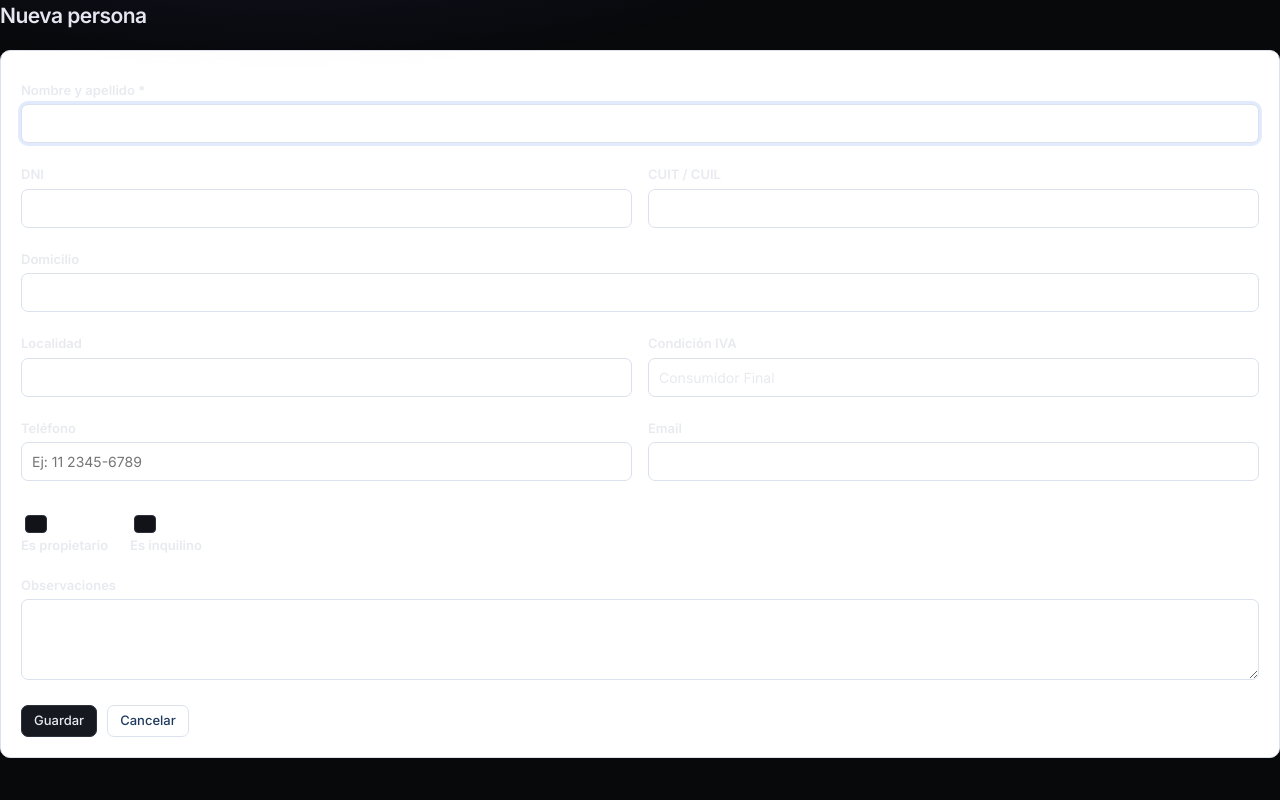
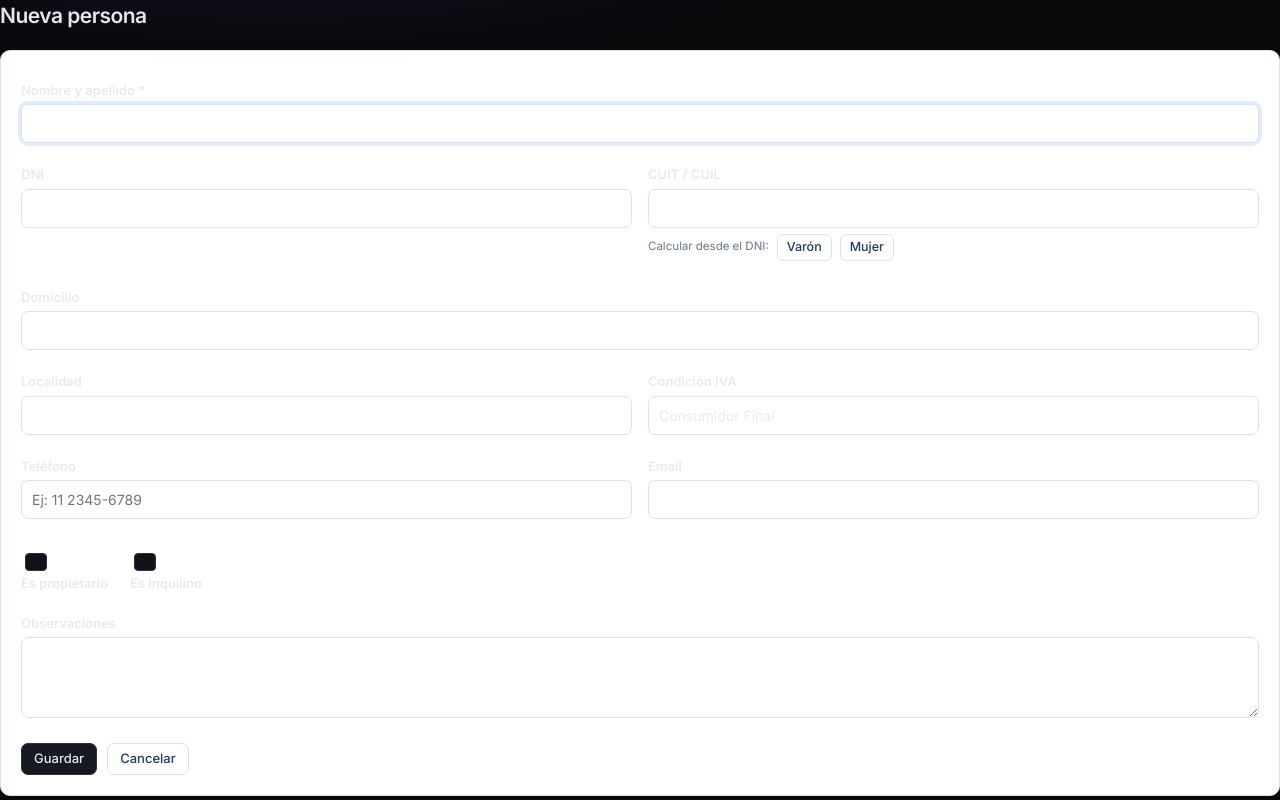
Before and after one commit to ditullioale/finart-alquileres, a Python web app: template app/templates/personas/form.html in a window 1280 px wide. Run offline with Jinja, Linux system fonts and the light colour scheme; the template is opened without the code that fills it, so the values that code supplies are empty.

Commit message:
Personas: botón "Calcular CUIT" (Varón/Mujer) en la ficha, en vez del Excel
Más simple que exportar un Excel para esto: en el formulario de
editar/crear persona, al lado de CUIT, dos botones "Varón"/"Mujer"
calculan el CUIT a partir del DNI ya cargado (mismo algoritmo que el
Excel de la vez pasada -- módulo 11, coeficientes 5,4,3,2,7,6,5,4,3,2,
con el caso especial de resto=1 -> prefijo 23 -- probado con los
mismos DNI de prueba, mismo resultado) y llenan el campo. No se
guarda solo: hay que confirmar y darle Guardar, igual que antes.

Sigue sin haber forma de adivinar el sexo -- lo elegís vos con el
botón -- por la misma razón de siempre: el prefijo no sale del DNI.

Dejé el export a Excel (personas.exportar_dni_sin_cuit) como estaba,
por si sirve para tener una vista de conjunto de quién falta. Avisar
si conviene sacarlo.

```diff
--- a/app/templates/personas/form.html
+++ b/app/templates/personas/form.html
@@ -7,8 +7,15 @@
   <div class="grid2">
     <div class="full"><label>Nombre y apellido *</label>
       <input name="nombre" value="{{ persona.nombre or '' }}" required autofocus></div>
-    <div><label>DNI</label><input name="dni" value="{{ persona.dni or '' }}"></div>
-    <div><label>CUIT / CUIL</label><input name="cuit" value="{{ persona.cuit or '' }}"></div>
+    <div><label>DNI</label><input name="dni" id="dni" value="{{ persona.dni or '' }}"></div>
+    <div><label>CUIT / CUIL</label>
+      <input name="cuit" id="cuit" value="{{ persona.cuit or '' }}">
+      <div style="display:flex;gap:8px;align-items:center;margin-top:6px;flex-wrap:wrap">
+        <span class="hint" style="margin:0">Calcular desde el DNI:</span>
+        <button type="button" class="btn sec sm" onclick="calcularCuit('M')">Varón</button>
+        <button type="button" class="btn sec sm" onclick="calcularCuit('F')">Mujer</button>
+      </div>
+      <span id="cuit-hint" class="hint"></span></div>
     <div class="full"><label>Domicilio</label>
       <input name="domicilio" value="{{ persona.domicilio or '' }}"></div>
     <div><label>Localidad</label><input name="localidad" value="{{ persona.localidad or '' }}"></div>
@@ -73,5 +80,37 @@ function actualizarCheck() {
 }
 telInput.addEventListener('input', actualizarCheck);
 actualizarCheck();
+
+// Calcular CUIT desde el DNI: no se puede derivar el prefijo (20 varón /
+// 27 mujer) del DNI solo -- depende del sexo registrado en AFIP, que no
+// guardamos -- así que lo elegís vos acá con el botón y se arma el CUIT
+// con el algoritmo oficial (módulo 11, coeficientes 5,4,3,2,7,6,5,4,3,2),
+// incluido el caso especial: si el resto da 1, el prefijo pasa a 23 y el
+// verificador es 9 (venía de varón) o 4 (venía de mujer). Solo llena el
+// campo -- se guarda recién cuando confirmás y le das Guardar.
+function calcularCuit(sexo) {
+  const hint = document.getElementById('cuit-hint');
+  const dni = (document.getElementById('dni').value || '').replace(/\D/g, '');
+  if (dni.length !== 7 && dni.length !== 8) {
+    hint.textContent = 'Cargá primero un DNI válido (7 u 8 dígitos) y probá de nuevo.';
+    hint.style.color = 'var(--err)';
+    return;
+  }
+  const dni8 = dni.padStart(8, '0');
+  const prefijo = sexo === 'M' ? '20' : '27';
+  const base = prefijo + dni8;
+  const coefs = [5, 4, 3, 2, 7, 6, 5, 4, 3, 2];
+  let suma = 0;
+  for (let i = 0; i < 10; i++) suma += parseInt(base[i], 10) * coefs[i];
+  const resto = suma % 11;
+  let prefFinal = prefijo, verif;
+  if (resto === 0) verif = 0;
+  else if (resto === 1) { prefFinal = '23'; verif = sexo === 'M' ? 9 : 4; }
+  else verif = 11 - resto;
+  document.getElementById('cuit').value = prefFinal + '-' + dni8 + '-' + verif;
+  hint.textContent = 'Calculado a partir del DNI (' + (sexo === 'M' ? 'varón' : 'mujer') +
+    '). Revisalo antes de guardar -- no confirma que sea el CUIT real de la persona, solo hace la cuenta.';
+  hint.style.color = 'var(--muted)';
+}
 </script>
 {% endblock %}
```
